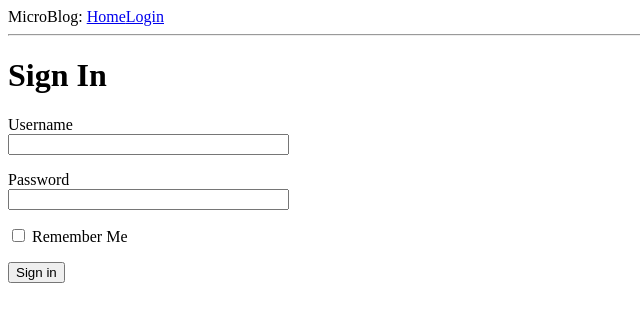
After one commit to topul/microblog, a Flask app: page /login in a window 1280 px wide. The commit adds this page. Shown: the top 322 px of the page, without its empty margins (0-640 px from the left). Run offline with Flask 2, Linux system fonts and the light colour scheme.

Commit message:
chapter3

```diff
--- a/app/__init__.py
+++ b/app/__init__.py
@@ -1,5 +1,7 @@
 from flask import Flask
+from config import Config
 
 app = Flask(__name__)
+app.config.from_object(Config)
 
 from app import routes
--- /dev/null
+++ b/app/forms.py
@@ -0,0 +1,9 @@
+from flask_wtf import FlaskForm
+from wtforms import StringField, PasswordField, BooleanField, SubmitField
+from wtforms.validators import DataRequired
+
+class LoginForm(FlaskForm):
+    username = StringField('Username', validators=[DataRequired()])
+    password = PasswordField('Password', validators=[DataRequired()])
+    remember_me = BooleanField('Remember Me')
+    submit = SubmitField('Sign in')
--- a/app/routes.py
+++ b/app/routes.py
@@ -1,5 +1,6 @@
-from flask import render_template
+from flask import render_template, flash, redirect, url_for
 from app import app
+from app.forms import LoginForm
 
 
 @app.route('/')
@@ -17,3 +18,13 @@ def index():
         }
     ]
     return render_template('index.html', title='Home', user=user, posts=posts)
+
+@app.route('/login', methods=['GET', 'POST'])
+def login():
+    form = LoginForm()
+    if form.validate_on_submit():
+        flash('Login requested for user {}, remember_me={}'.format(
+            form.username.data, form.remember_me.data
+        ))
+        return redirect(url_for('index'))
+    return render_template('login.html', title='Sign In', form=form)
--- a/app/templates/base.html
+++ b/app/templates/base.html
@@ -7,8 +7,17 @@
     {% endif %}
   </head>
   <body>
-    <div>MicroBlog: <a href="/index">Home</a></div>
+    <div>
+      MicroBlog: <a href="{{ url_for('index') }}">Home</a
+      ><a href="{{ url_for('login') }}">Login</a>
+    </div>
     <hr />
-    {% block content %}{% endblock %}
+    {% with messages = get_flashed_messages() %} {% if messages %}
+    <ul>
+      {% for message in messages %}
+      <li>{{ message }}</li>
+      {% endfor %}
+    </ul>
+    {% endif %} {% endwith %} {% block content %}{% endblock %}
   </body>
 </html>
--- /dev/null
+++ b/app/templates/login.html
@@ -0,0 +1,24 @@
+{% extends 'base.html' %} {% block content %}
+<h1>Sign In</h1>
+<form action="" method="POST" novalidate>
+  {{ form.hidden_tag() }}
+  <p>
+    {{ form.username.label }}<br />
+    {{ form.username(size=32) }}<br />
+    {% for error in form.username.errors %}
+    <span style="color: red;">[{{ error }}]</span>
+    {% endfor %}
+  </p>
+  <p>
+    {{ form.password.label }}<br />
+    {{ form.password(size=32) }}<br />
+    {% for error in form.password.errors %}
+    <span style="color: red;">[{{ error }}]</span>
+    {% endfor %}
+  </p>
+  <p>
+    {{ form.remember_me() }} {{ form.remember_me.label }}
+  </p>
+  <p>{{ form.submit() }}</p>
+</form>
+{% endblock %}
--- /dev/null
+++ b/config.py
@@ -0,0 +1,4 @@
+import os
+
+class Config(object):
+    SECRET_KEY = os.environ.get('SECRET_KEY') or 'you-will-never-guess'
--- a/requirements.txt
+++ b/requirements.txt
@@ -1,7 +1,9 @@
 Click==7.0
 Flask==1.1.1
+Flask-WTF==0.14.2
 itsdangerous==1.1.0
 Jinja2==2.10.3
 MarkupSafe==1.1.1
 python-dotenv==0.10.3
 Werkzeug==0.16.0
+WTForms==2.2.1
```
